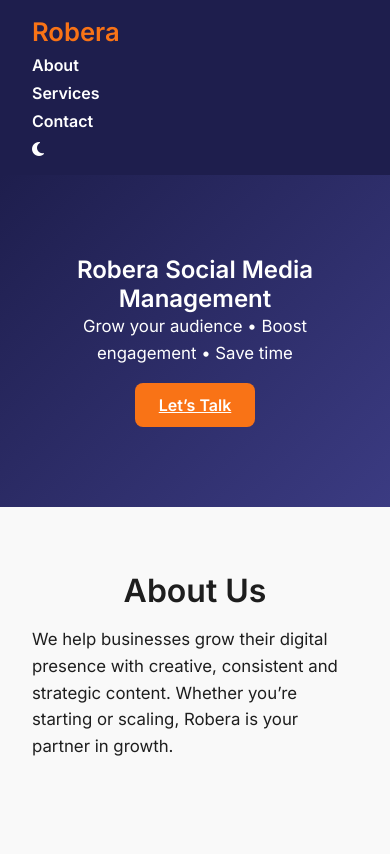
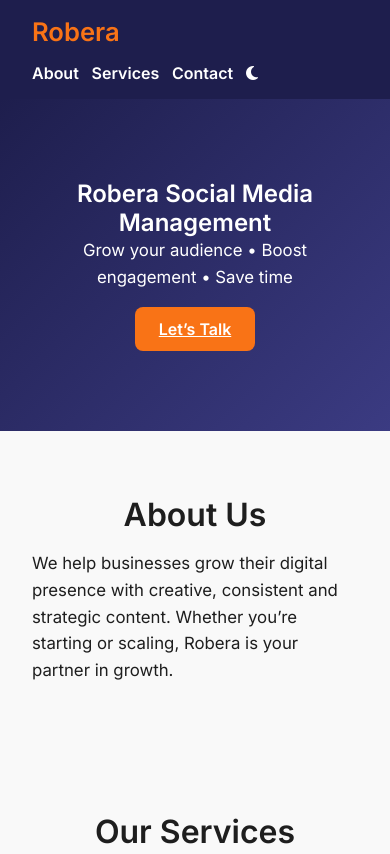
Before and after one commit to mrkorerima/Robera, a plain HTML site: page index.html in a window 390 px wide. Shown: the top 854 px of the page. Drawn offline with Linux system fonts and the light colour scheme.

Commit message:
Update styles.css

```diff
--- a/styles.css
+++ b/styles.css
@@ -241,3 +241,25 @@ footer {
     margin-top: 1rem;
   }
 }
+@media (max-width: 768px) {
+  nav {
+    flex-direction: row;
+    flex-wrap: wrap;
+    justify-content: space-between;
+    align-items: center;
+    gap: 1rem;
+  }
+
+  nav ul {
+    flex-direction: row;
+    flex-wrap: wrap;
+    gap: 0.8rem;
+    justify-content: flex-end;
+    width: auto;
+    padding: 0;
+  }
+
+  nav ul li {
+    flex: 0 0 auto;
+  }
+}
```
